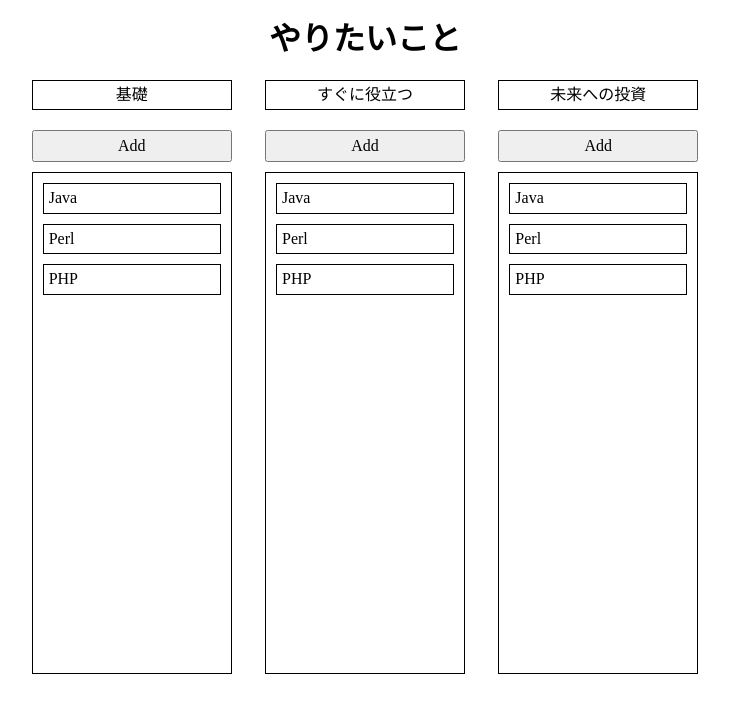
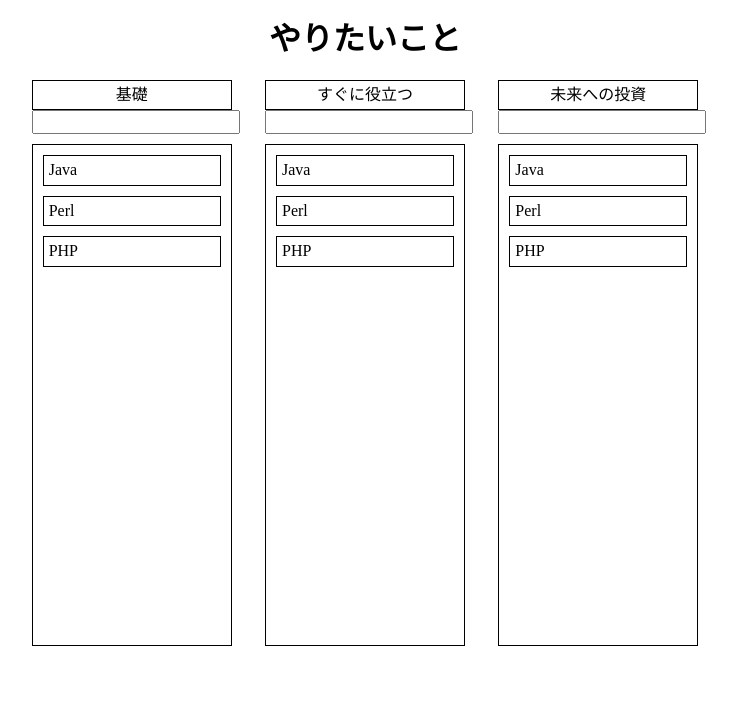
Before and after one commit to Aipakazuma/task-choice, a Vue app in the folder frontend/task-choice/: page / in a window 1280 px wide. Shown: the top 712 px of the page, without its empty margins (275-1012 px from the left). Built offline with nearby package versions, Linux system fonts and the light colour scheme.

Commit message:
[moidfy] 追加できるように修正.

```diff
--- a/frontend/task-choice/src/components/LeafNodeWrapper.vue
+++ b/frontend/task-choice/src/components/LeafNodeWrapper.vue
@@ -1,19 +1,20 @@
 <script setup lang="ts">
+import { ref } from "vue";
 import LeafNode from "@/components/LeafNode.vue";
+
+const items = ref<Array<string>>(["Java", "Perl", "PHP"]);
+const submit = (e) => {
+  items.value.push(e.target.value);
+  e.target.value = "";
+};
 </script>
 
 <template>
   <div>
-    <button>Add</button>
+    <input type="text" @keyup.enter="submit" />
     <ul>
-      <li>
-        <leaf-node name="Java" />
-      </li>
-      <li>
-        <leaf-node name="Perl" />
-      </li>
-      <li>
-        <leaf-node name="PHP" />
+      <li v-for="item in items" :key="item">
+        <leaf-node :name="item" />
       </li>
     </ul>
   </div>
```
